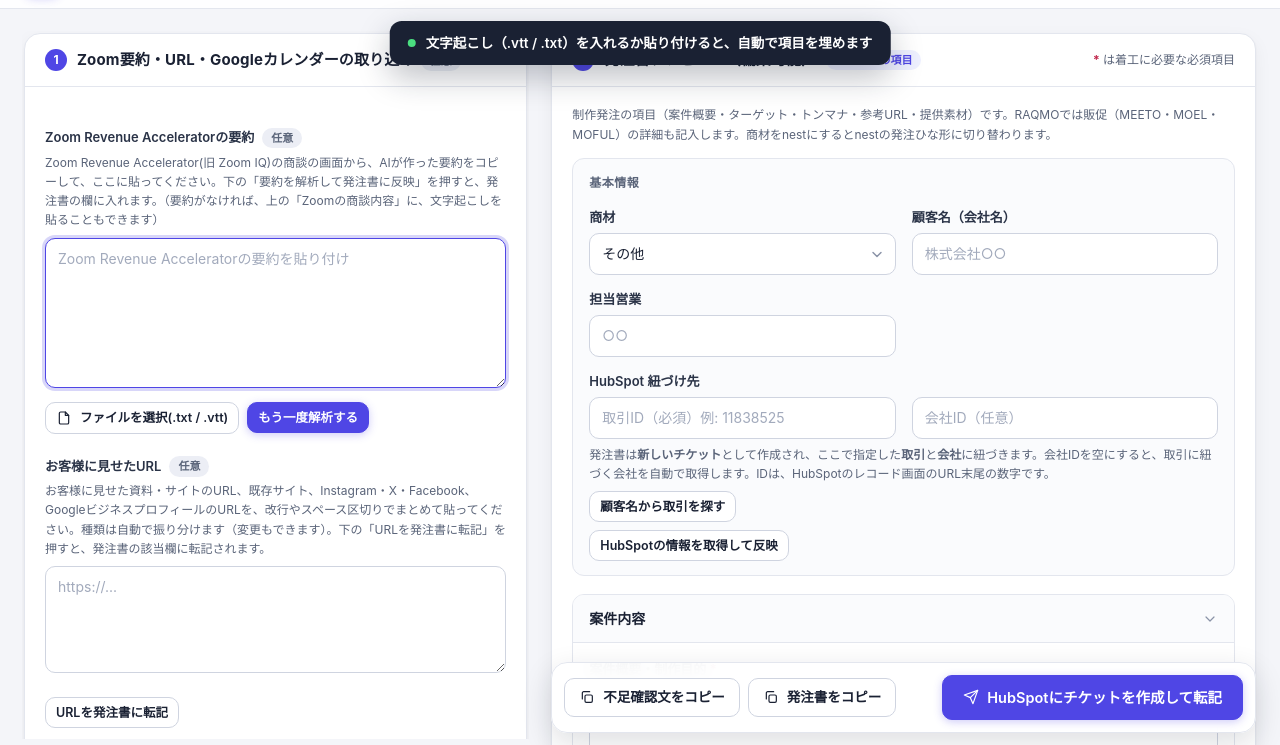
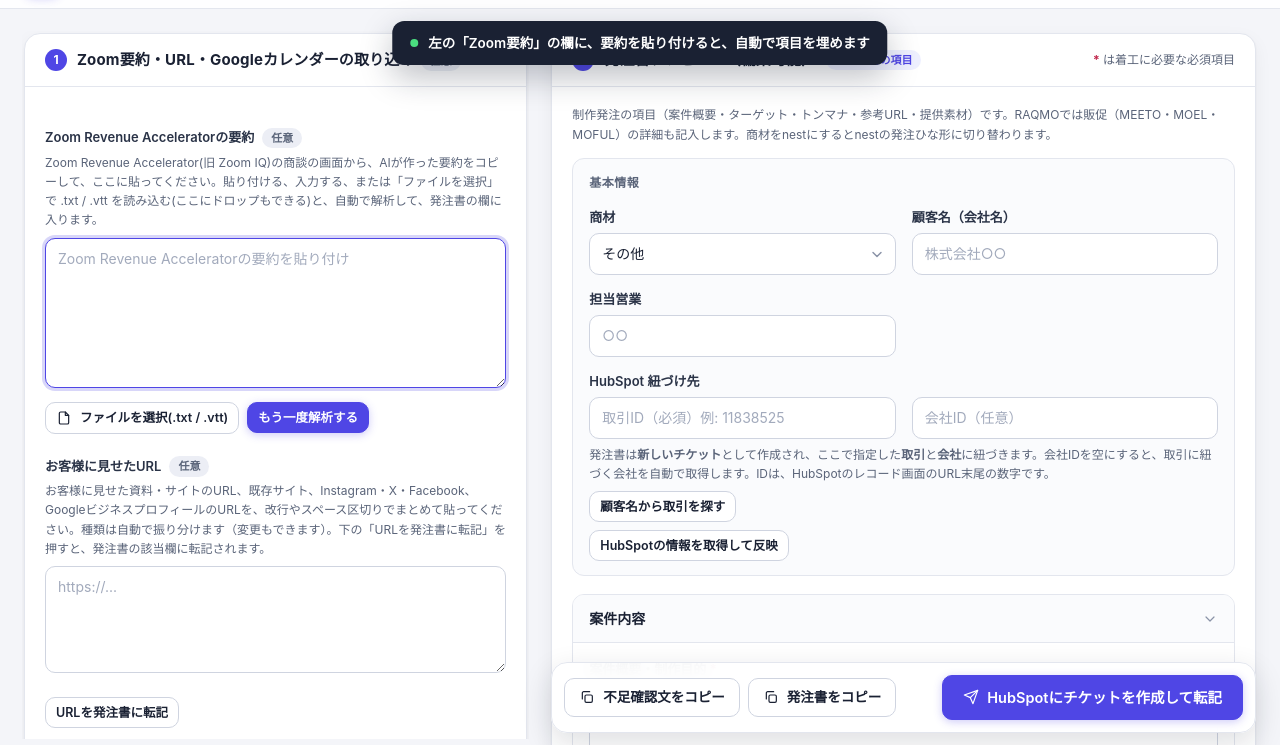
Before and after one commit to kizunayyamamoto-afk/kzn-form-tool, a plain HTML site: page index.html in a window 1280 px wide. Both pictures are taken after a click on the button "その他の案件". Shown: the part 55-800 px from the top of the page. Drawn offline with nearby package versions, Linux system fonts and the light colour scheme.

Commit message:
Zoom要約の欄の古い説明文と、商材選択後の案内を、いまの動き(自動で解析)に合わせる
Co-Authored-By: Claude Sonnet 5.5 <noreply@anthropic.com>
Claude-Session: https://claude.ai/code/session_013VPmaXRcznW48QUUkSRSDs

```diff
--- a/index.html
+++ b/index.html
@@ -279,7 +279,7 @@
       <div class="card-body">
     <div class="start-block">
       <label for="srcSummary" class="label">Zoom Revenue Acceleratorの要約<span class="pill pill-muted">任意</span></label>
-      <p class="hint" style="margin-bottom:8px">Zoom Revenue Accelerator(旧 Zoom IQ)の商談の画面から、AIが作った要約をコピーして、ここに貼ってください。下の「要約を解析して発注書に反映」を押すと、発注書の欄に入れます。（要約がなければ、上の「Zoomの商談内容」に、文字起こしを貼ることもできます）</p>
+      <p class="hint" style="margin-bottom:8px">Zoom Revenue Accelerator(旧 Zoom IQ)の商談の画面から、AIが作った要約をコピーして、ここに貼ってください。貼り付ける、入力する、または「ファイルを選択」で .txt / .vtt を読み込む(ここにドロップもできる)と、自動で解析して、発注書の欄に入ります。</p>
       <textarea id="srcSummary" rows="6" class="control" placeholder="Zoom Revenue Acceleratorの要約を貼り付け"></textarea>
       <div style="display:flex;gap:8px;flex-wrap:wrap;margin-top:8px;align-items:center">
         <label class="btn btn-sm" style="cursor:pointer">
@@ -2339,7 +2339,7 @@
     $('srcSummary').focus();
     if ($('hsDealId').value.trim() && hsReady()) hsLoadInfo(true);   // 取引IDが入り、トークンが設定済みなら、HubSpotの情報も読み取る
     if (announce) {
-      toast('文字起こし（.vtt / .txt）を入れるか貼り付けると、自動で項目を埋めます');
+      toast('左の「Zoom要約」の欄に、要約を貼り付けると、自動で項目を埋めます');
     }
   }
   function setupStartScreen() {
```
